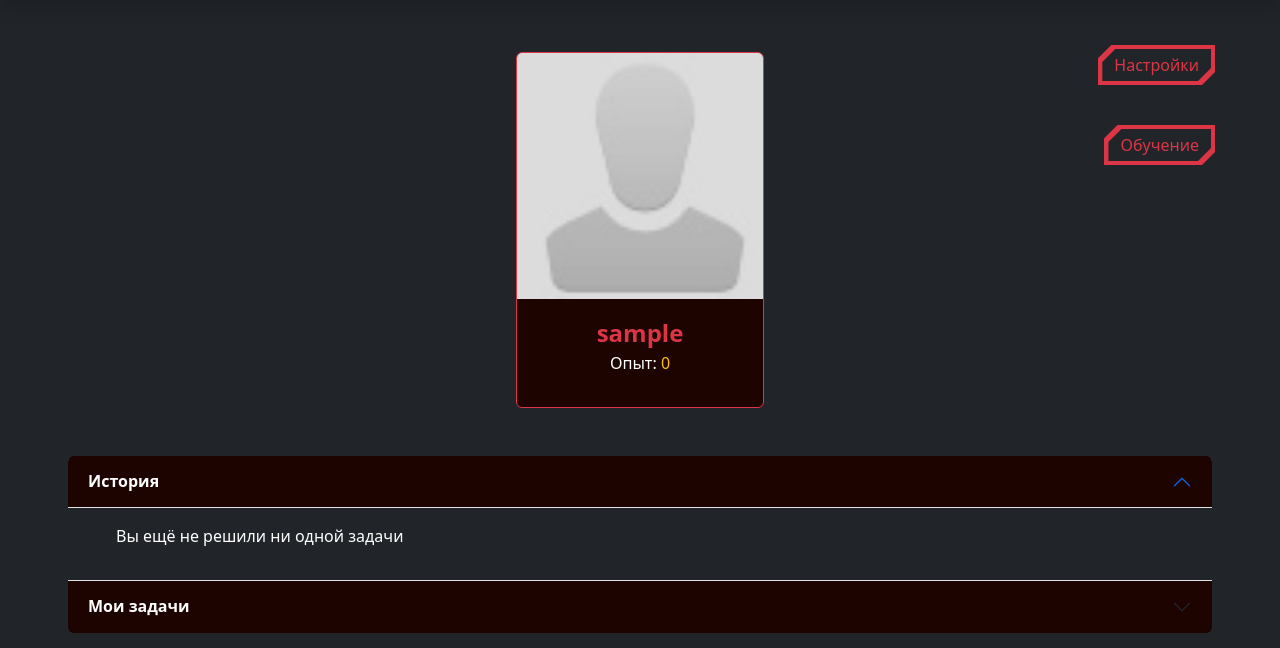
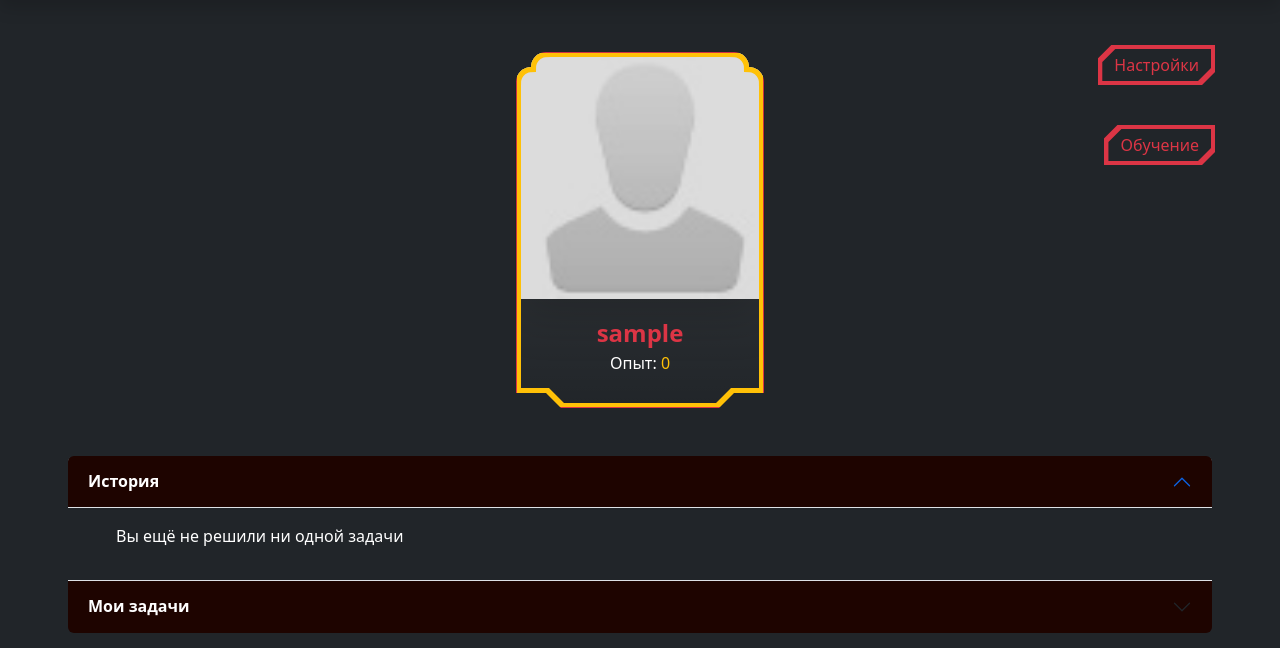
Before and after one commit to Timur1414/stego, a Django app: page /accounts/profile/1/ in a window 1280 px wide. Shown: the part 76-724 px from the top of the page. Run offline with Django 4.2, Linux system fonts and the light colour scheme; the visitor is signed in with stand-in values (Sample User, id 1); data comes from the database, SQL or seed files in the repository; data that the repository does not hold is empty.

Commit message:
people card design

```diff
--- a/main/templates/pages/profile/people_card.html
+++ b/main/templates/pages/profile/people_card.html
@@ -1,7 +1,7 @@
-<div class="card text-center border border-danger mx-auto" style="background-color: #1E0400; width: 20%">
-    <img class="card-img-top" src="{{ avatar.url }}" alt="avatar">
+<div data-augmented-ui="tl-2-round tr-2-round br-clip-x bl-clip-x border" class="bg-dark bg-gradient text-warning card text-center border border-danger mx-auto" style="width: 20%">
+    <img class="card-img-top shadow-lg" src="{{ avatar.url }}" alt="avatar">
     <div class="card-body">
         <strong class="text-danger fs-4">{{ user }}</strong> <br>
-        <p>Опыт: <span class="text-warning">{{ user.usersettings.score }}</span></p>
+        <p class="text-white">Опыт: <span class="text-warning">{{ user.usersettings.score }}</span></p>
     </div>
 </div>
```
